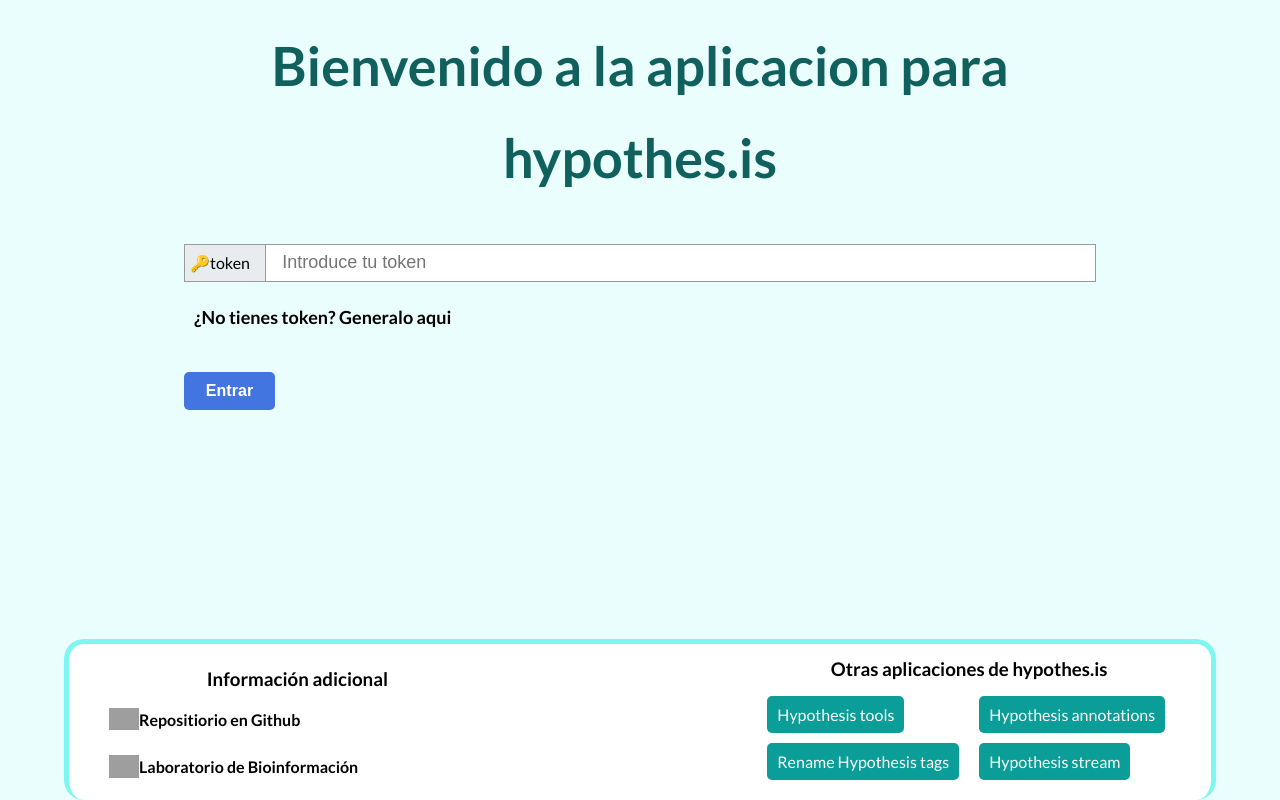
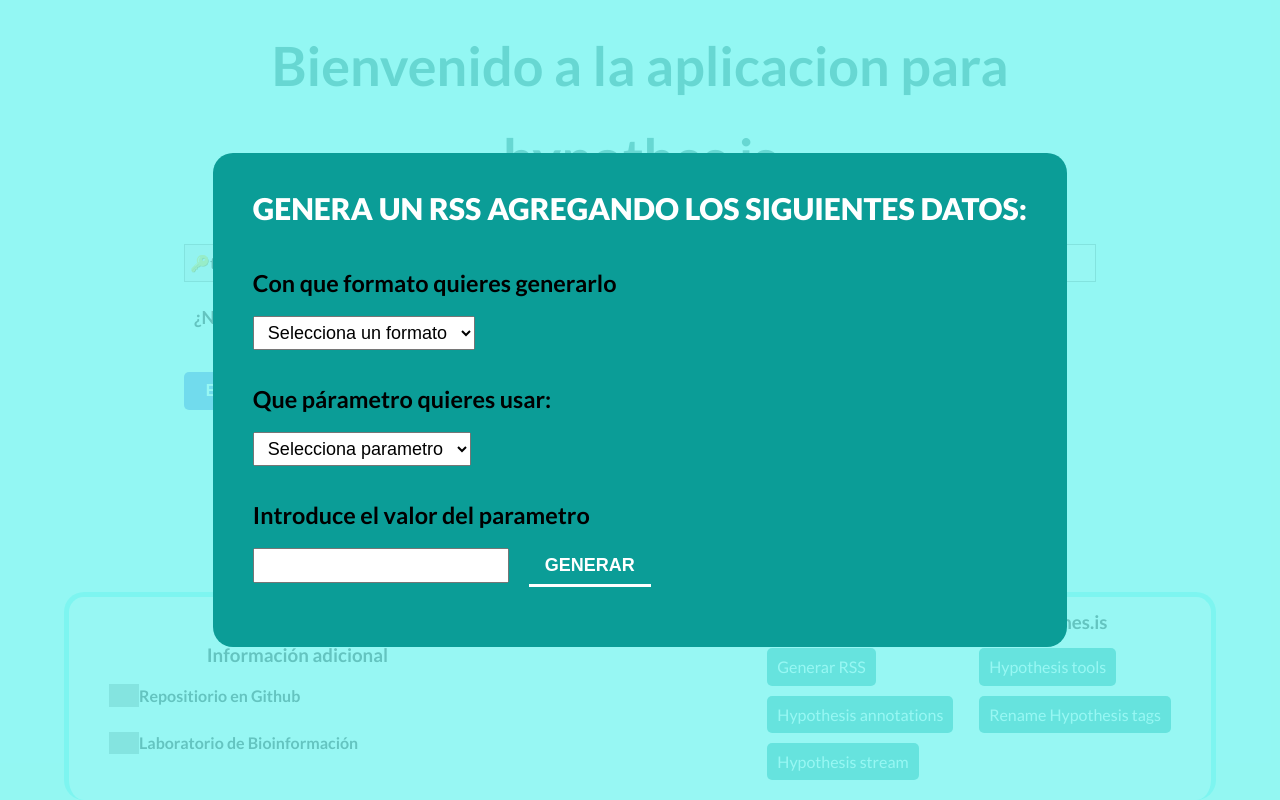
Before and after one commit to Victorinolavida/laboratorio_hypothesis_app, a React (Create React App) app: page /login in a window 1280 px wide. Built offline with nearby package versions, Linux system fonts and the light colour scheme; grey boxes are pictures that could not be loaded.

Commit message:
funcionalidad RSS agregada

```diff
--- a/public/index.html
+++ b/public/index.html
@@ -43,7 +43,9 @@
 
 <body class="position-relative">
   <noscript>You need to enable JavaScript to run this app.</noscript>
+  <div id="rss" class="container "></div>
   <div id="root" class="container "></div>
+
   <!--
       This HTML file is a template.
       If you open it directly in the browser, you will see an empty page.
--- a/src/components/Links.tsx
+++ b/src/components/Links.tsx
@@ -1,12 +1,30 @@
-import React from "react";
+import { useContext, useState } from "react";
+import { useDispatch, useSelector } from "react-redux";
+import { Reducers } from "../state/store";
+
 
 interface link {
   clase: string;
 }
 
 export const Links = ({ clase }: link) => {
+
+  const state = useSelector((el: Reducers) => el.token);
+
+  const dispatch = useDispatch()
+
+const onClick = (e:React.MouseEvent<HTMLLIElement, MouseEvent>)=>{
+  e.preventDefault()
+  dispatch({type:"RSSstatus",payload:true})
+  console.log(state)
+}
+
+
   return (
     <>
+    <li onClick={(e)=>onClick(e)}>
+      <a href="#" className={clase }>Generar RSS</a>
+    </li>
       <li>
         <a
           href="https://jonudell.info/h/tools.html"
@@ -42,6 +60,8 @@
           Hypothesis stream
         </a>
       </li>
+
+
     </>
   );
 };
--- a/src/hypotesis-config/config.example.ts
+++ b/src/hypotesis-config/config.example.ts
@@ -1,3 +1,5 @@
 export const URLBASE = "https://api.hypothes.is/api/";
 
 export const TOKEN = "";
+
+//TODO eliminar esto
--- a/src/reducers/tokekReducer.ts
+++ b/src/reducers/tokekReducer.ts
@@ -2,19 +2,20 @@
   token: string;
   user: string;
   isLogin: boolean;
+  isOpenRSS: boolean;
 }
 const stateInitial: InitialState = {
   token: "",
   user: "",
   isLogin: false,
+  isOpenRSS:false
 };
 
 type Action =
-  | {
-      type: "SetToken";
-      payload: { token: string; user: string };
-    }
-  | { type: "Salir" };
+  | { type: "SetToken",
+      payload: { token: string; user: string }}
+  | { type: "Salir" }
+  | {type:"RSSstatus",payload: boolean};
 
 export const tokenReducer = (state = stateInitial, action: Action): InitialState => {
   switch (action.type) {
@@ -27,10 +28,17 @@
       };
     case "Salir":
       return {
+        ...state,
         token: "",
         user: "",
         isLogin: false,
       };
+
+      case "RSSstatus":
+        return{
+          ...state,
+          isOpenRSS : action.payload
+        }
     default:
       return state;
   }
--- a/src/routers/PrivateRoute.tsx
+++ b/src/routers/PrivateRoute.tsx
@@ -4,25 +4,32 @@
 import { useSelector } from "react-redux";
 import { Reducers } from "../state/store";
 import { Navbar } from "../components/Navbar";
+import { GenerarRss } from "../screens/GenerarRss";
+
 
 export const PrivateRoute = () => {
-  const { token } = useSelector((el: Reducers) => el);
+  const { token} = useSelector((el: Reducers) => el);
 
   return (
     <div>
       <Navbar />
       <Switch>
+
         <Route path="/crear">
           <CrearScreen />
         </Route>
 
         <Route exact path="/">
           <BuscarScreen />
-        </Route>
-        <Redirect to="/" />
+       </Route>
+
       </Switch>
 
-      {token.isLogin ? <Redirect to="/" /> : <Redirect to="/login" />}
+
+      {
+        token.isLogin || <Redirect to="/login" />
+      }
+
     </div>
   );
 };
--- a/src/routers/RouteApp.tsx
+++ b/src/routers/RouteApp.tsx
@@ -4,6 +4,7 @@
 import { useEffect } from "react";
 import { login } from "../helpers/getAnotaciones";
 import { useDispatch } from "react-redux";
+import { GenerarRss } from "../screens/GenerarRss";
 
 export default function RouteApp() {
   const dispatch = useDispatch();
@@ -23,6 +24,7 @@
   return (
     <Router>
       <div>
+        <GenerarRss />
         <Switch>
           <Route path="/login">
             <Login />
--- a/src/sass/components/_buttones.scss
+++ b/src/sass/components/_buttones.scss
@@ -99,3 +99,24 @@
     border: 0.2rem solid $color-principal-dark;
   }
 }
+
+
+.tab-bottom{
+  font-size: 1.8rem;
+  margin-left: 2rem;
+  padding: 0.8rem 1.6rem;
+  border: none;
+  border-bottom: 0.3rem solid white;
+  font-weight: 900;
+  color:white;
+  background-color: $color-principal-12;
+  transition: all 0.2s;
+  text-transform: uppercase;
+
+  &:hover{
+    background-color: white;
+    color:$color-principal-12;
+    cursor: pointer;
+  }
+
+}
--- a/src/sass/components/_input.scss
+++ b/src/sass/components/_input.scss
@@ -42,3 +42,9 @@
   padding-left: 1.6rem;
   width: 90%;
 }
+
+
+.tab-select, .tab-input{
+  font-size: 1.8rem;
+  padding: .5rem 1rem;
+}
--- /dev/null
+++ b/src/sass/pages/_generarRss.scss
@@ -0,0 +1,43 @@
+
+
+.tab-rss{
+  display: grid;
+  position: absolute;
+  top: 0;
+  left: 0;
+  width: 100vw;
+  height: 100vh;
+  z-index: 99999;
+  background-color:  rgba($color-principal,0.8);
+  place-items: center;
+  font-size: 2rem;
+}
+
+.tab-container{
+  max-width: 70%;
+  background-color: $color-principal-12;
+  border-radius: 2rem;
+  padding: 3rem 4rem;
+}
+
+.header-tab{
+  margin-bottom: 3rem;
+  color:white;
+  font-weight: 900;
+  text-transform: uppercase;
+}
+
+.header-h3-tab{
+  margin-top: 3rem;
+  margin-bottom: 1rem;
+
+  &.hj1{
+    margin-top: auto;
+  }
+
+
+}
+
+.form-tab{
+  margin-bottom: 3rem;
+}
--- a/src/sass/pages/_index.scss
+++ b/src/sass/pages/_index.scss
@@ -3,3 +3,4 @@
 @import "actualizarAnotacion";
 @import "crearAnotacion";
 @import "sweetAlert";
+@import "generarRss"
--- a/src/screens/CrearScreen.tsx
+++ b/src/screens/CrearScreen.tsx
@@ -115,7 +115,6 @@
         </div>
 
         <button type="submit" className="btn btn-crear" onClick={(e) => enviar(e)}>
-          {" "}
           Crear nueva anotacion
         </button>
       </form>
--- /dev/null
+++ b/src/screens/GenerarRss.tsx
@@ -0,0 +1,86 @@
+import React, { useState } from 'react'
+import { useSelector } from 'react-redux';
+
+
+export const GenerarRss = () => {
+
+  const [format, setFormat] = useState<string>("")
+  const [parametro, setParametro] = useState<string>("")
+  const [query, setQuery] = useState<string>("")
+
+  const [rssQuery, setRssQuery] = useState<string>("")
+
+
+const handleChanges = (e:React.ChangeEvent<HTMLSelectElement>) => {
+     const {value,name} = e.target;
+
+    if(name ==='format') setFormat(value);
+    if(name==="query")  setParametro(value)
+
+}
+
+const handleInput=(e:React.ChangeEvent<HTMLInputElement>)=>{
+setQuery(e.target.value)
+
+}
+
+const onSubmit =(event:React.MouseEvent<HTMLButtonElement, MouseEvent>)=>{
+  event.preventDefault();
+
+  if(format.length === 0 ||query.length===0 || parametro.length === 0) {
+
+    return console.log('a')
+  }
+
+  if(format === "atom") setRssQuery(`http://hypothes.is/stream.atom?${parametro}=${query}`)
+
+
+  if(format === "rss") setRssQuery(`http://hypothes.is/stream.rss?${parametro}=${query}`)
+
+}
+
+ return(
+   <>
+   <div className='tab-rss'>
+     <div className='tab-container'>
+       <h2 className="header-tab">
+         Genera un RSS agregando los siguientes datos:
+       </h2>
+
+        <h3 className='header-h3-tab hj1'>Con que formato quieres generarlo</h3>
+       <select name="format" defaultValue={""} onChange={e => handleChanges(e)}
+       className="tab-select">
+        <option value="">Selecciona un formato</option>
+        <option value="rss">RSS</option>
+        <option value="atom">Atom</option>
+      </select>
+
+        <h3 className='header-h3-tab'>Que párametro quieres usar: </h3>
+
+
+        <select name="query" defaultValue={""} onChange={e => handleChanges(e)} className="tab-select">
+        <option value="">Selecciona parametro</option>
+        <option value="uri">URL</option>
+        <option value="tags">tags</option>
+        <option value=" user">usuario</option>
+      </select>
+
+      <h3 className='header-h3-tab hj3'>Introduce el valor del parametro</h3>
+        <form className='form-tab'>
+
+        <input  className='tab-input' type="text" onChange={e=>handleInput(e)} />
+
+        <button onClick={e=>onSubmit(e)} className="tab-bottom">Generar</button>
+        </form>
+        {
+          rssQuery?<div>
+            <p>El RSS es: </p> <a target="_blank" href={rssQuery}>{rssQuery}</a>
+          </div>:""
+        }
+
+     </div>
+
+   </div>
+   </>
+ )
+}
```
Also changed, not shown: 2 other files (tests, documents, lock files or other folders).
